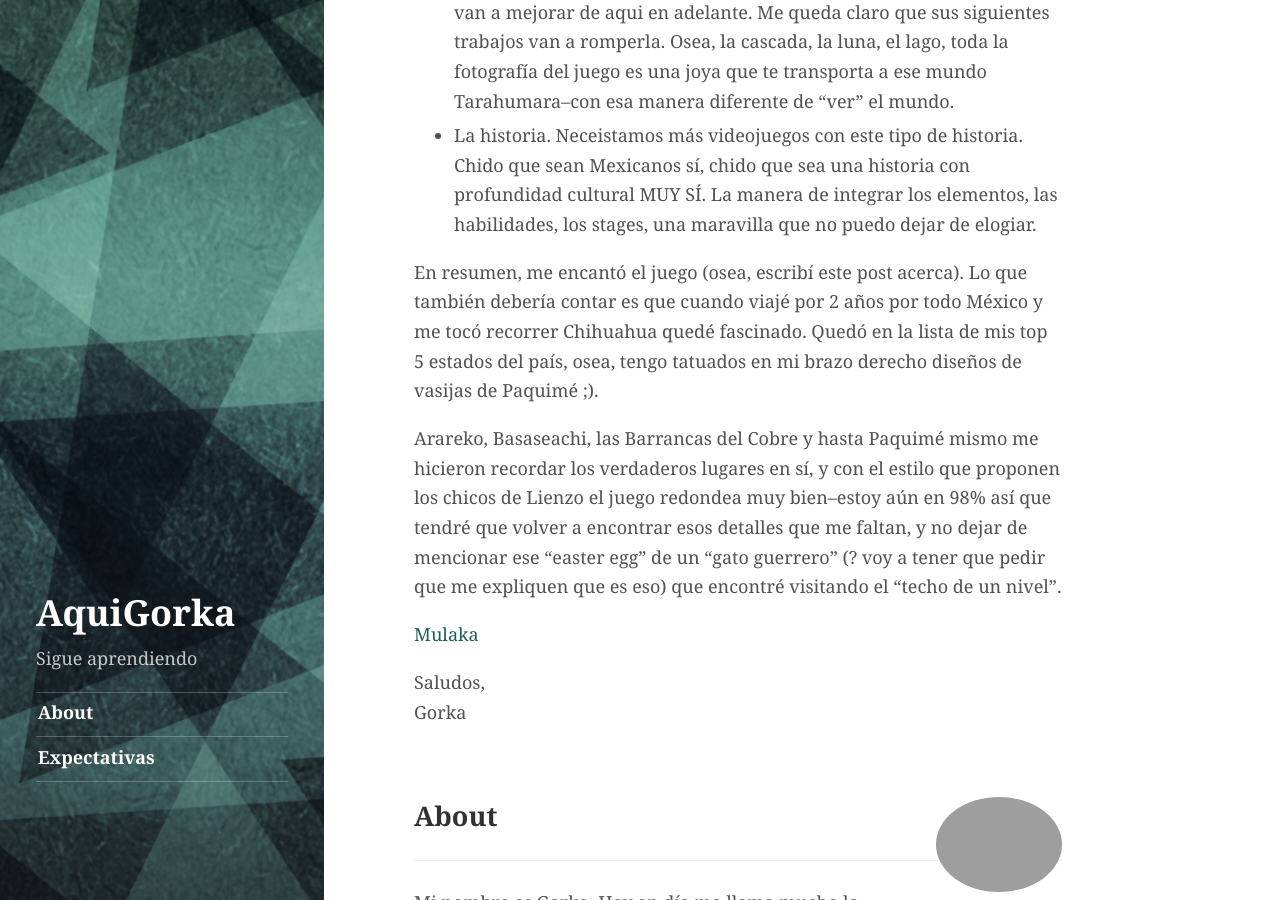
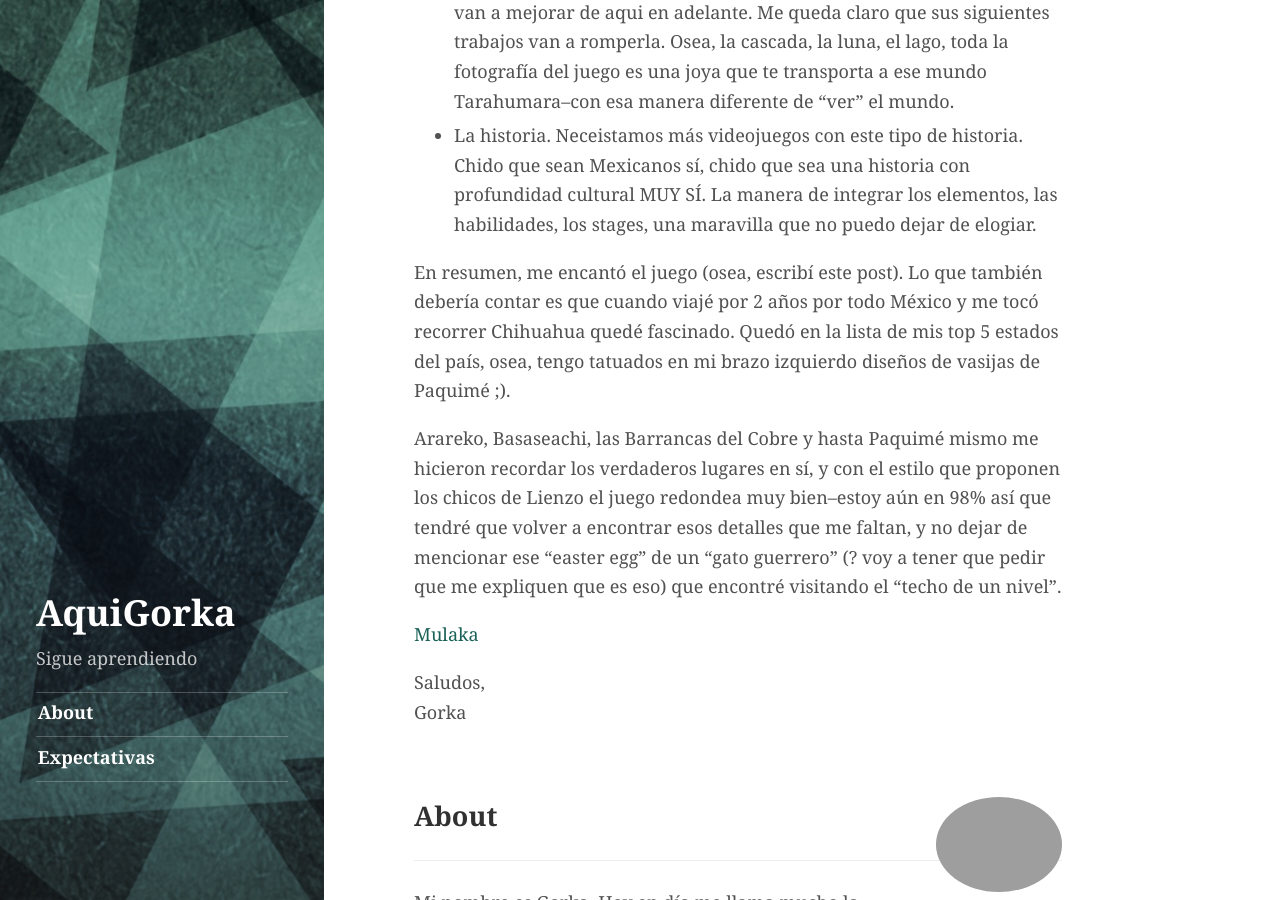
Before and after one commit to AquiGorka/aquigorka.github.io, a Jekyll site: the page built from _posts/2018-06-09-mulaka.md, in a window 1280 px wide and 900 px high, scrolled down 2410 px. Built offline with Jekyll 4.4.1, drawn with Linux system fonts in a browser that asks for light colours; comment, search, counter and statistics services are not loaded.

Commit message:
20180609: fix typos

```diff
--- a/_posts/2018-06-09-mulaka.md
+++ b/_posts/2018-06-09-mulaka.md
@@ -36,7 +36,7 @@ La propuesta, definitivamente encontrar un videojuego diferente es difícil, tod
 - La fotografía. Espectacular. Son unos genios. Creo que este trabajo es de lo primero que vemos de este estudio, por lo que seguramente solo van a mejorar de aqui en adelante. Me queda claro que sus siguientes trabajos van a romperla. Osea, la cascada, la luna, el lago, toda la fotografía del juego es una joya que te transporta a ese mundo Tarahumara–con esa manera diferente de "ver" el mundo.
 - La historia. Neceistamos más videojuegos con este tipo de historia. Chido que sean Mexicanos sí, chido que sea una historia con profundidad cultural MUY SÍ. La manera de integrar los elementos, las habilidades, los stages, una maravilla que no puedo dejar de elogiar.
 
-En resumen, me encantó el juego (osea, escribí este post acerca). Lo que también debería contar es que cuando viajé por 2 años por todo México y me tocó recorrer Chihuahua quedé fascinado. Quedó en la lista de mis top 5 estados del país, osea, tengo tatuados en mi brazo derecho diseños de vasijas de Paquimé ;).
+En resumen, me encantó el juego (osea, escribí este post). Lo que también debería contar es que cuando viajé por 2 años por todo México y me tocó recorrer Chihuahua quedé fascinado. Quedó en la lista de mis top 5 estados del país, osea, tengo tatuados en mi brazo izquierdo diseños de vasijas de Paquimé ;).
 
 Arareko, Basaseachi, las Barrancas del Cobre y hasta Paquimé mismo me hicieron recordar los verdaderos lugares en sí, y con el estilo que proponen los chicos de Lienzo el juego redondea muy bien–estoy aún en 98% así que tendré que volver a encontrar esos detalles que me faltan, y no dejar de mencionar ese "easter egg" de un "gato guerrero" (? voy a tener que pedir que me expliquen que es eso) que encontré visitando el "techo de un nivel".
 
```
